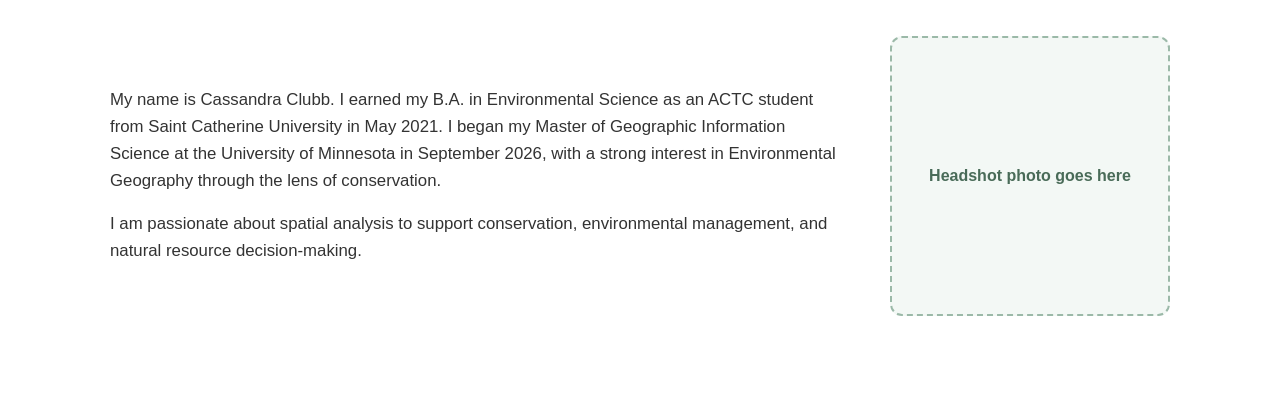
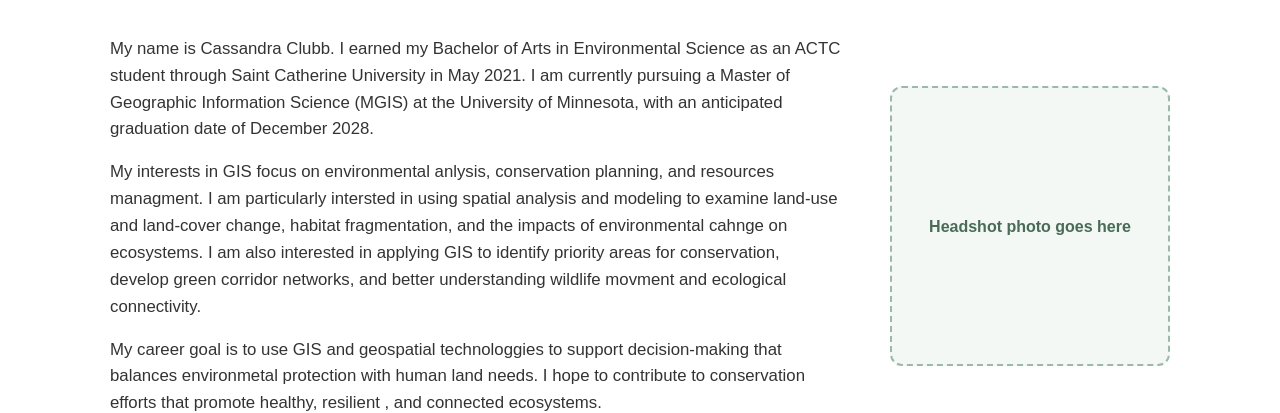
Before and after one commit to Cassandra-Clubb/CassClu-GIS-Portfolio, a plain HTML site: page index.html in a window 1280 px wide. Shown: the part 544-957 px from the top of the page. Drawn offline with Linux system fonts and the light colour scheme.

Commit message:
Revise personal introduction and interests in GIS
Updated personal information and corrected typos in the about section.

```diff
--- a/index.html
+++ b/index.html
@@ -244,14 +244,21 @@ footer {
 <div class="about-layout">
 <div class="about">
 <p>
-My name is Cassandra Clubb. I earned my B.A. in Environmental Science as an ACTC student
-from Saint Catherine University in May 2021. I began my Master of Geographic Information
-Science at the University of Minnesota in September 2026, with a strong interest in
-Environmental Geography through the lens of conservation.
+My name is Cassandra Clubb. I earned my Bachelor of Arts in Environmental Science as an ACTC student
+through Saint Catherine University in May 2021. I am currently pursuing a Master of Geographic Information
+Science (MGIS) at the University of Minnesota, with an anticipated graduation date of December 2028.
 </p>
 <p>
-I am passionate about spatial analysis to support conservation, environmental management,
-and natural resource decision-making.
+My interests in GIS focus on environmental anlysis, conservation planning, and resources managment.
+I am particularly intersted in using spatial analysis and modeling to examine land-use and land-cover change,
+habitat fragmentation, and the impacts of environmental cahnge on ecosystems. I am also interested in
+applying GIS to identify priority areas for conservation, develop green corridor networks, and
+better understanding wildlife movment and ecological connectivity.
+</p>
+<p>
+My career goal is to use GIS and geospatial technologgies to support decision-making that balances environmetal
+protection with human land needs. I hope to contribute to conservation efforts that promote healthy, resilient
+, and connected ecosystems.
 </p>
 </div>
 
```
